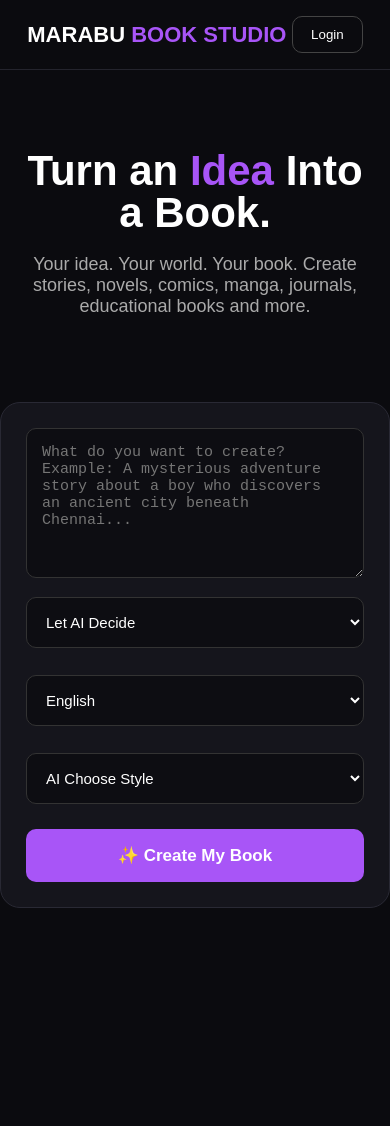
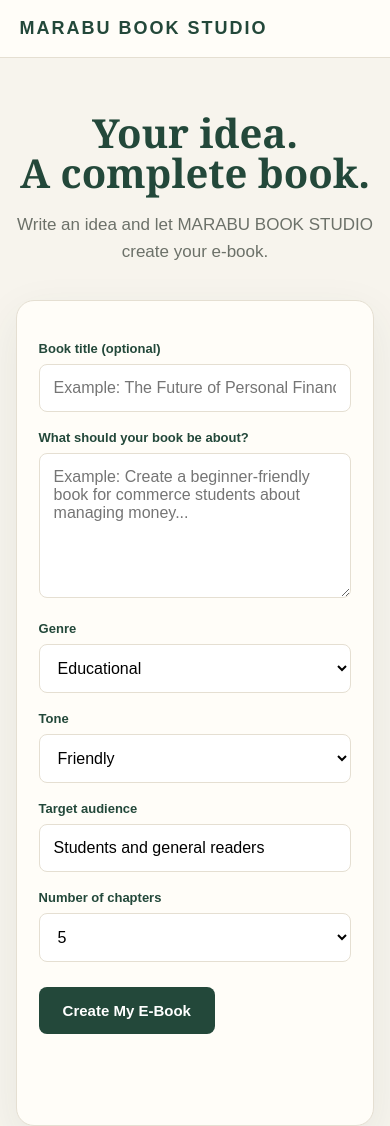
Before and after one commit to RAGHAVA0073/marabu-boook-studio, a website: page index.html in a window 390 px wide. Before the commit the page ends 953 px from the top, so only its background shows below. Drawn offline with Linux system fonts and the light colour scheme.

Commit message:
Update index.html

```diff
--- a/index.html
+++ b/index.html
@@ -8,288 +8,322 @@
   <style>
     * {
       box-sizing: border-box;
-      margin: 0;
-      padding: 0;
     }
 
     body {
-      font-family: Arial, sans-serif;
-      background: #0b0b0f;
-      color: white;
-      min-height: 100vh;
+      margin: 0;
+      color: #20231f;
+      background: #f7f4ed;
+      font-family: Georgia, "Times New Roman", serif;
     }
 
-    nav {
-      height: 70px;
+    header {
+      padding: 22px 7%;
       display: flex;
+      justify-content: space-between;
       align-items: center;
-      justify-content: space-between;
-      padding: 0 7%;
-      border-bottom: 1px solid #24242d;
+      background: #fffdf8;
+      border-bottom: 1px solid #e5dfd2;
     }
 
     .logo {
-      font-size: 22px;
-      font-weight: bold;
+      color: #23483a;
+      font: 800 18px Arial, sans-serif;
+      letter-spacing: 2px;
     }
 
-    .logo span {
-      color: #a855f7;
+    header span {
+      color: #6c7169;
+      font: 14px Arial, sans-serif;
     }
 
-    .login {
-      padding: 10px 18px;
-      border: 1px solid #444;
-      border-radius: 10px;
-      background: transparent;
-      color: white;
-      cursor: pointer;
+    main {
+      width: min(1000px, 92%);
+      margin: auto;
+      padding: 55px 0;
     }
 
     .hero {
+      margin-bottom: 35px;
       text-align: center;
-      padding: 80px 20px 40px;
     }
 
     .hero h1 {
-      font-size: clamp(42px, 7vw, 82px);
+      margin: 0 0 18px;
+      color: #23483a;
+      font-size: clamp(40px, 7vw, 72px);
       line-height: 1;
-      margin-bottom: 20px;
-    }
-
-    .hero h1 span {
-      color: #a855f7;
     }
 
     .hero p {
-      color: #aaa;
-      font-size: 18px;
-      max-width: 700px;
-      margin: auto;
+      color: #6c7169;
+      font: 17px/1.6 Arial, sans-serif;
     }
 
-    .creator {
-      max-width: 900px;
-      margin: 45px auto;
-      padding: 25px;
-      background: #15151c;
-      border: 1px solid #292934;
-      border-radius: 20px;
+    .workspace,
+    #book {
+      padding: clamp(22px, 5vw, 45px);
+      background: #fffdf8;
+      border: 1px solid #e5dfd2;
+      border-radius: 18px;
+      box-shadow: 0 15px 45px rgba(35, 72, 58, 0.08);
     }
 
+    label {
+      display: block;
+      margin: 18px 0 8px;
+      color: #23483a;
+      font: 700 13px Arial, sans-serif;
+    }
+
+    input,
     textarea,
     select {
       width: 100%;
-      padding: 15px;
-      background: #0d0d12;
-      color: white;
-      border: 1px solid #333;
-      border-radius: 10px;
-      margin-bottom: 15px;
-      font-size: 15px;
+      padding: 14px;
+      border: 1px solid #e5dfd2;
+      border-radius: 8px;
+      background: white;
+      font: 16px Arial, sans-serif;
     }
 
     textarea {
-      min-height: 150px;
+      min-height: 145px;
       resize: vertical;
     }
 
-    .options {
+    .row {
       display: grid;
-      grid-template-columns: repeat(3, 1fr);
-      gap: 12px;
+      grid-template-columns: 1fr 1fr;
+      gap: 18px;
     }
 
-    .generate {
-      width: 100%;
-      margin-top: 10px;
-      padding: 16px;
-      border: none;
-      border-radius: 10px;
-      background: #a855f7;
+    button {
+      margin-top: 25px;
+      padding: 15px 24px;
       color: white;
-      font-size: 17px;
-      font-weight: bold;
+      background: #23483a;
+      border: 0;
+      border-radius: 8px;
       cursor: pointer;
+      font: 700 15px Arial, sans-serif;
     }
 
-    .generate:hover {
-      opacity: 0.9;
+    button:disabled {
+      opacity: 0.6;
+      cursor: wait;
     }
 
-    #result {
-      display: none;
-      margin-top: 25px;
-      padding: 25px;
-      background: #0d0d12;
-      border: 1px solid #333;
-      border-radius: 15px;
-      white-space: pre-wrap;
-      line-height: 1.7;
+    #status {
+      min-height: 25px;
+      margin: 22px 0;
+      color: #b17d35;
+      font: 700 15px Arial, sans-serif;
+      text-align: center;
     }
 
-    .loading {
-      color: #a855f7;
+    #book {
+      display: none;
+      margin-top: 30px;
+      line-height: 1.8;
     }
 
-    @media(max-width: 700px) {
-      .options {
+    #book h2 {
+      margin-bottom: 8px;
+      color: #23483a;
+      font-size: clamp(30px, 5vw, 52px);
+      line-height: 1.1;
+    }
+
+    #book h3 {
+      margin-top: 35px;
+      color: #23483a;
+      font-size: 24px;
+    }
+
+    .muted {
+      color: #6c7169;
+      font-style: italic;
+    }
+
+    .content {
+      white-space: pre-wrap;
+      font-size: 17px;
+    }
+
+    @media (max-width: 650px) {
+      header {
+        padding: 18px 5%;
+      }
+
+      header span {
+        display: none;
+      }
+
+      .row {
         grid-template-columns: 1fr;
+        gap: 0;
       }
     }
   </style>
 </head>
 
 <body>
+  <header>
+    <div class="logo">MARABU BOOK STUDIO</div>
+    <span>Turn your idea into a book</span>
+  </header>
 
-<nav>
-  <div class="logo">MARABU <span>BOOK STUDIO</span></div>
-  <button class="login">Login</button>
-</nav>
-
+  <main>
     <section class="hero">
-  <h1>Turn an <span>Idea</span> Into a Book.</h1>
-  <p>
-    Your idea. Your world. Your book.
-    Create stories, novels, comics, manga, journals,
-    educational books and more.
-  </p>
+      <h1>Your idea.<br>A complete book.</h1>
+      <p>Write an idea and let MARABU BOOK STUDIO create your e-book.</p>
     </section>
 
-<section class="creator">
+    <section class="workspace">
+      <label for="title">Book title (optional)</label>
+      <input id="title" placeholder="Example: The Future of Personal Finance">
 
-  <textarea
-    id="idea"
-    placeholder="What do you want to create? Example: A mysterious adventure story about a boy who discovers an ancient city beneath Chennai..."
-  ></textarea>
+      <label for="idea">What should your book be about?</label>
+      <textarea id="idea" placeholder="Example: Create a beginner-friendly book for commerce students about managing money..."></textarea>
 
-  <div class="options">
-
-    <select id="bookType">
-      <option>Let AI Decide</option>
-      <option>Story Book</option>
-      <option>Novel</option>
-      <option>Mystery</option>
-      <option>Fantasy</option>
-      <option>Science Fiction</option>
-      <option>Romance</option>
-      <option>Horror</option>
+      <div class="row">
+        <div>
+          <label for="genre">Genre</label>
+          <select id="genre">
+            <option>Educational</option>
+            <option>Self-help</option>
+            <option>Business</option>
+            <option>Story</option>
             <option>Children's Book</option>
-      <option>Manga</option>
-      <option>Comic</option>
-      <option>Educational Book</option>
-      <option>Journal</option>
-      <option>Planner</option>
-      <option>Workbook</option>
-      <option>Poetry</option>
+            <option>Fiction</option>
           </select>
-
-    <select id="language">
-      <option>English</option>
-      <option>Tamil</option>
-      <option>Hindi</option>
-      <option>Telugu</option>
-      <option>Malayalam</option>
-      <option>Kannada</option>
-      <option>Japanese</option>
-      <option>Korean</option>
-      <option>Spanish</option>
-      <option>French</option>
-    </select>
-
-    <select id="style">
-      <option>AI Choose Style</option>
-      <option>Cinematic</option>
-      <option>Simple</option>
-      <option>Dark</option>
-      <option>Funny</option>
-      <option>Emotional</option>
-      <option>Professional</option>
-    </select>
-
         </div>
 
-  <button class="generate" onclick="generateBook()">
-    ✨ Create My Book
-  </button>
+        <div>
+          <label for="tone">Tone</label>
+          <select id="tone">
+            <option>Friendly</option>
+            <option>Professional</option>
+            <option>Inspirational</option>
+            <option>Simple</option>
+            <option>Academic</option>
+          </select>
+        </div>
+      </div>
 
-  <div id="result"></div>
+      <div class="row">
+        <div>
+          <label for="audience">Target audience</label>
+          <input id="audience" value="Students and general readers">
+        </div>
 
+        <div>
+          <label for="chapters">Number of chapters</label>
+          <select id="chapters">
+            <option value="4">4</option>
+            <option value="5" selected>5</option>
+            <option value="6">6</option>
+            <option value="8">8</option>
+          </select>
+        </div>
+      </div>
+
+      <button id="generate">Create My E-Book</button>
+      <div id="status"></div>
+      <article id="book"></article>
     </section>
+  </main>
 
   <script>
+    const BACKEND_URL = "PASTE_YOUR_RENDER_BACKEND_URL_HERE";
 
-async function generateBook() {
+    const generateButton = document.getElementById("generate");
+    const status = document.getElementById("status");
+    const bookElement = document.getElementById("book");
 
+    function escapeHtml(value = "") {
+      return String(value)
+        .replaceAll("&", "&amp;")
+        .replaceAll("<", "&lt;")
+        .replaceAll(">", "&gt;")
+        .replaceAll('"', "&quot;")
+        .replaceAll("'", "&#039;");
+    }
+
+    function displayBook(book) {
+      const chapters = Array.isArray(book.chapters) ? book.chapters : [];
+
+      bookElement.innerHTML = `
+        <h2>${escapeHtml(book.title)}</h2>
+        <p class="muted">${escapeHtml(book.subtitle || "")}</p>
+        <p class="muted">By ${escapeHtml(book.author || "MARABU BOOK STUDIO")}</p>
+
+        <h3>Introduction</h3>
+        <p class="content">${escapeHtml(book.introduction || "")}</p>
+
+        <h3>Table of Contents</h3>
+        <ol>
+          ${chapters.map(chapter => `<li>${escapeHtml(chapter.title)}</li>`).join("")}
+        </ol>
+
+        ${chapters.map((chapter, index) => `
+          <section>
+            <h3>Chapter ${index + 1}: ${escapeHtml(chapter.title)}</h3>
+            <div class="content">${escapeHtml(chapter.content)}</div>
+          </section>
+        `).join("")}
+
+        <h3>Conclusion</h3>
+        <p class="content">${escapeHtml(book.conclusion || "")}</p>
+      `;
+
+      bookElement.style.display = "block";
+      bookElement.scrollIntoView({ behavior: "smooth" });
+    }
+
+    generateButton.addEventListener("click", async () => {
       const idea = document.getElementById("idea").value.trim();
-  const type = document.getElementById("bookType").value;
-  const language = document.getElementById("language").value;
-  const style = document.getElementById("style").value;
 
-  const result = document.getElementById("result");
-
-  if (!idea) {
-    alert("First tell me your book idea da 😄");
+      if (idea.length < 10) {
+        status.textContent = "Please enter a detailed book idea.";
         return;
       }
 
-  result.style.display = "block";
-
-  result.innerHTML =
-    '<div class="loading">✨ AI is understanding your idea...</div>';
+      generateButton.disabled = true;
+      status.textContent = "Building your book...";
+      bookElement.style.display = "none";
 
       try {
-
-    const response = await fetch(
-      "https://YOUR-BACKEND-URL/generate-book",
-      {
+        const response = await fetch(`${BACKEND_URL}/api/generate-book`, {
           method: "POST",
-
           headers: {
             "Content-Type": "application/json"
           },
-
           body: JSON.stringify({
-          idea: idea,
-          type: type,
-          language: language,
-          style: style
+            idea,
+            title: document.getElementById("title").value.trim(),
+            genre: document.getElementById("genre").value,
+            tone: document.getElementById("tone").value,
+            audience: document.getElementById("audience").value.trim(),
+            chapters: document.getElementById("chapters").value
           })
-      }
-    );
+        });
 
         const data = await response.json();
 
-    if (!response.ok) {
-      throw new Error(data.error || "Something went wrong");
+        if (!response.ok || !data.success) {
+          throw new Error(data.error || "Book generation failed");
         }
 
-    result.innerHTML = `
-      <h2>📖 Your Book Blueprint</h2>
-      <br>
-      ${escapeHTML(data.result)}
-    `;
-
+        status.textContent = "Your e-book is ready!";
+        displayBook(data.book);
       } catch (error) {
-
-    result.innerHTML = `
-      <h3>⚠️ Backend not connected yet</h3>
-      <br>
-      ${escapeHTML(error.message)}
-    `;
-
+        status.textContent = error.message;
+      } finally {
+        generateButton.disabled = false;
       }
-}
-
-function escapeHTML(text) {
-
-  const div = document.createElement("div");
-  div.textContent = text;
-  return div.innerHTML;
-
-}
-
+    });
   </script>
-
 </body>
 </html>
```
Lines whose indentation alone changed are shown as unchanged.
